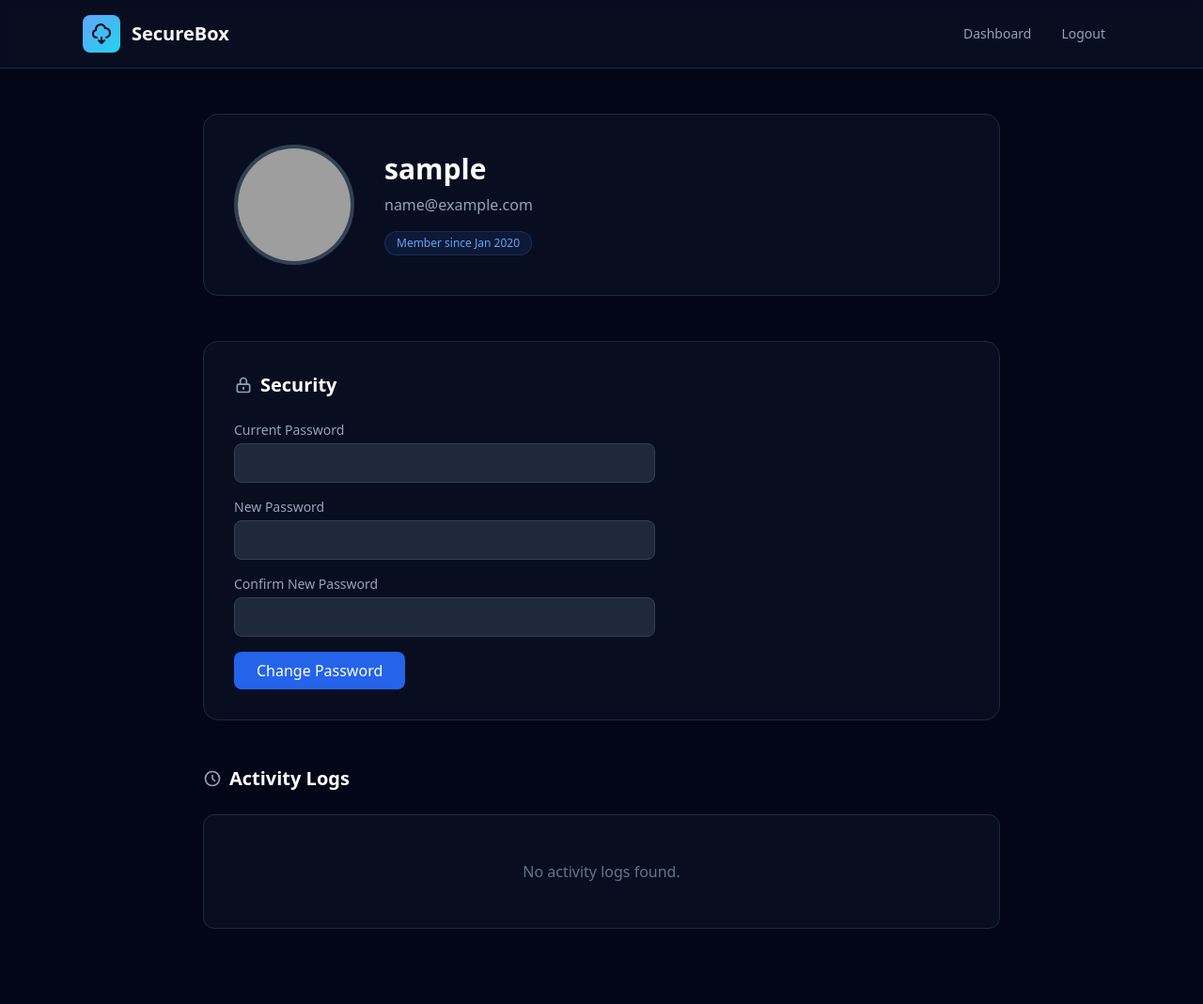
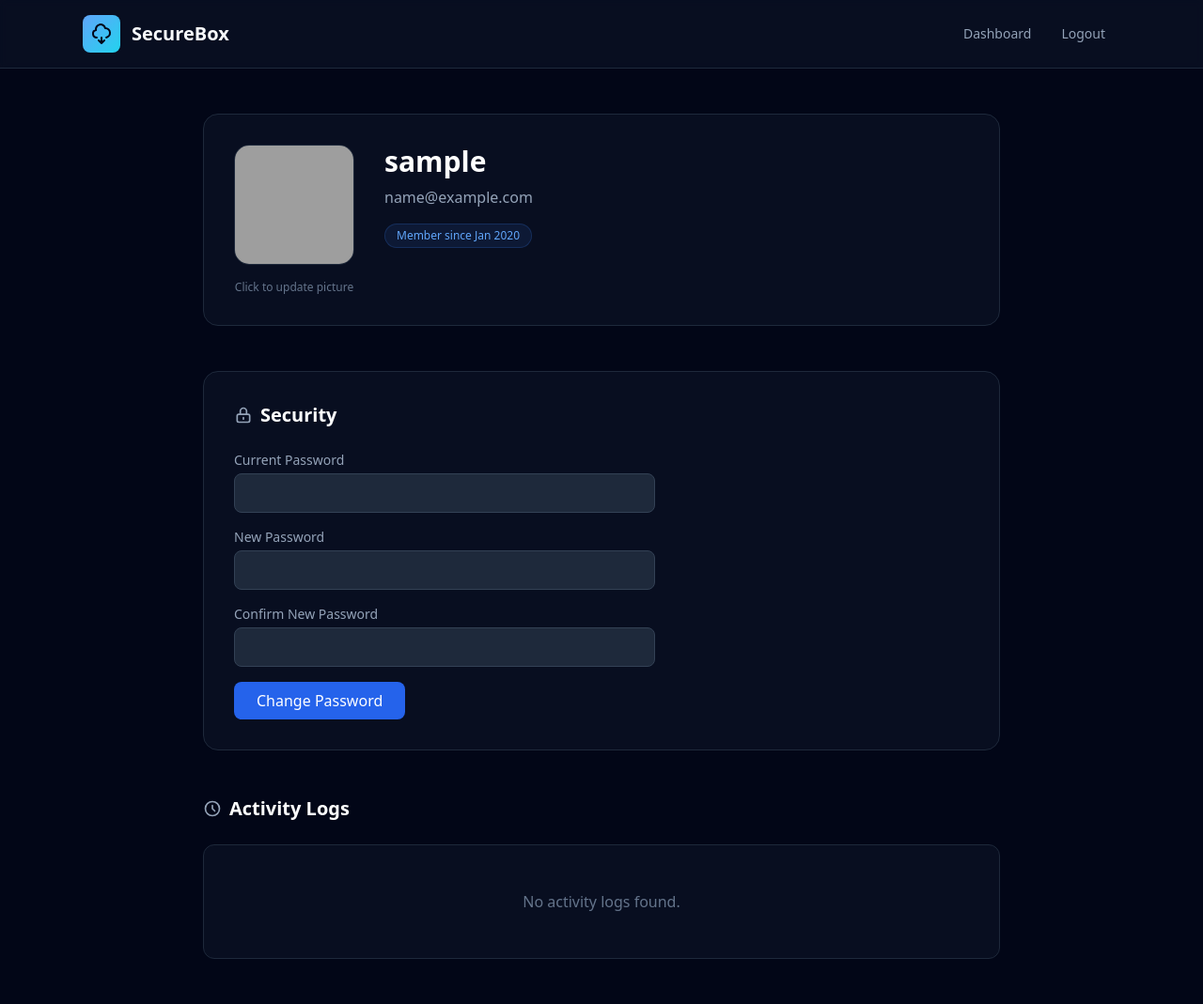
Before and after one commit to ChahdBhamza/Secure-Boxini, a Flask app: page /profile in a window 1280 px wide. Shown: the whole page at 94% size. Before the commit the page ends 989 px from the top, so only its background shows below. Run offline with Flask 3, Linux system fonts and the light colour scheme; the visitor is signed in with stand-in values (Sample User, id 1); a database or web service that is not in the repository returns one stand-in record (values such as "Sample title"); data that the repository does not hold is empty; some libraries are stand-ins or nearby versions; grey boxes are pictures that could not be loaded.

Commit message:
feat: Implement user profile management with picture upload, password change, activity logs, and two-factor authentication.

```diff
--- a/app.py
+++ b/app.py
@@ -10,11 +10,25 @@ import uuid
 from authlib.integrations.flask_client import OAuth
 from flask_mail import Mail, Message
 from dotenv import load_dotenv
+import pyotp
+import qrcode
+import io
+import base64
+import pyotp
+import qrcode
+import io
+import base64
 
 load_dotenv()
 
+# Allow OAuth over HTTP for local development
+os.environ['OAUTHLIB_INSECURE_TRANSPORT'] = '1'
+
 app = Flask(__name__)
 app.secret_key = os.getenv("SECRET_KEY", "dev_key_please_change_in_production")
+app.config['SESSION_COOKIE_SECURE'] = False
+app.config['SESSION_COOKIE_HTTPONLY'] = True
+app.config['SESSION_COOKIE_SAMESITE'] = 'Lax'
 
 UPLOAD_FOLDER = "uploads"
 os.makedirs(UPLOAD_FOLDER, exist_ok=True)
@@ -116,19 +130,110 @@ def login():
             return render_template("login.html", error="User not found")
 
         # Verify password
-        # Verify password
         if user and check_password_hash(user["password"], password):
             # Check if verified
             if user.get("is_verified") is False:
                  return render_template("login.html", error="Please verify your email first.")
 
-            session["user"] = useremail
-            log_activity(useremail, "User Logged In")
-            return redirect(url_for("dashboard"))
+            # MANDATORY 2FA CHECK
+            if user.get("is_2fa_enabled"):
+                session["pre_2fa_user"] = useremail
+                return redirect(url_for("verify_2fa_login"))
+            else:
+                # Force Setup
+                session["user"] = useremail # Temporarily log them in to set up 2FA
+                return redirect(url_for("enable_2fa"))
 
         return render_template("login.html", error="Invalid username or password")
 
     return render_template("login.html")
+
+@app.route("/verify-2fa-login", methods=["GET", "POST"])
+def verify_2fa_login():
+    if "pre_2fa_user" not in session:
+        return redirect(url_for("login"))
+
+    if request.method == "POST":
+        code = request.form.get("code")
+        user = users_col.find_one({"email": session["pre_2fa_user"]})
+
+        if not user or not user.get("totp_secret"):
+            session.pop("pre_2fa_user", None)
+            return redirect(url_for("login"))
+
+        totp = pyotp.TOTP(user["totp_secret"])
+        if totp.verify(code):
+            session["user"] = session["pre_2fa_user"]
+            session.pop("pre_2fa_user", None)
+            log_activity(session["user"], "User Logged In (2FA)")
+            return redirect(url_for("dashboard"))
+        else:
+            return render_template("verify_2fa.html", error="Invalid Code")
+
+    return render_template("verify_2fa.html")
+
+@app.route("/enable-2fa")
+def enable_2fa():
+    if "user" not in session:
+        return redirect(url_for("login"))
+
+    user = users_col.find_one({"email": session["user"]})
+    if not user:
+        return redirect(url_for("login"))
+
+    # Generate secret if not exists
+    secret = user.get("totp_secret")
+    if not secret:
+        secret = pyotp.random_base32()
+        users_col.update_one(
+            {"email": session["user"]},
+            {"$set": {"totp_secret": secret}}
+        )
+
+    # Generate QR Code
+    totp = pyotp.TOTP(secret)
+    # Provisioning URI for Google Authenticator
+    uri = totp.provisioning_uri(name=user["email"], issuer_name="SecureBox")
+
+    img = qrcode.make(uri)
+    buffered = io.BytesIO()
+    img.save(buffered, format="PNG")
+    img_str = base64.b64encode(buffered.getvalue()).decode()
+
+    return render_template("enable_2fa.html", qr_code=img_str, secret=secret)
+
+@app.route("/verify-2fa-setup", methods=["POST"])
+def verify_2fa_setup():
+    if "user" not in session:
+        return redirect(url_for("login"))
+
+    code = request.form.get("code")
+    user = users_col.find_one({"email": session["user"]})
+    secret = user.get("totp_secret")
+
+    if not secret:
+        return "2FA not initiated", 400
+
+    totp = pyotp.TOTP(secret)
+    if totp.verify(code):
+        users_col.update_one(
+            {"email": session["user"]},
+            {"$set": {"is_2fa_enabled": True}}
+        )
+        log_activity(session["user"], "2FA Enabled")
+        return redirect(url_for("dashboard"))
+    else:
+        # Stay on same page with error
+        user = users_col.find_one({"email": session["user"]})
+        secret = user.get("totp_secret")
+        # Re-generate QR code for display
+        totp = pyotp.TOTP(secret)
+        uri = totp.provisioning_uri(name=user["email"], issuer_name="SecureBox")
+        img = qrcode.make(uri)
+        buffered = io.BytesIO()
+        img.save(buffered, format="PNG")
+        img_str = base64.b64encode(buffered.getvalue()).decode()
+        return render_template("enable_2fa.html", qr_code=img_str, secret=secret, error="Invalid Code")
 
 # ------------------- Email Verification Route -------------------
 @app.route("/verify-email/<token>")
@@ -213,7 +318,10 @@ def google_callback():
             "auth_provider": "google",
             "profile_pic": user_info.get('picture', 'default.png')
         })
+
         log_activity(email, "User Registered via Google")
+        # Reload user so we can use it below
+        user = users_col.find_one({"email": email})
     else:
         # User exists, check if they are a Google user
         if user.get("auth_provider") != "google":
@@ -221,9 +329,14 @@ def google_callback():
 
         # If they are a Google user, we're good to go (we could update info here if needed)
 
-    session["user"] = email
-    log_activity(email, "User Logged In via Google")
-    return redirect(url_for("dashboard"))
+    # MANDATORY 2FA CHECK FOR GOOGLE LOGIN
+    if user.get("is_2fa_enabled"):
+        session["pre_2fa_user"] = email
+        return redirect(url_for("verify_2fa_login"))
+    else:
+        # Force Setup
+        session["user"] = email
+        return redirect(url_for("enable_2fa"))
 
 # ------------------- Dashboard (upload + list files) -------------------
 @app.route("/dashboard", methods=["GET", "POST"])
@@ -519,5 +632,32 @@ def delete_log(log_id):
     })
 
     return redirect(url_for("profile"))
+
+@app.route("/delete_account", methods=["POST"])
+def delete_account():
+    if "user" not in session:
+        return redirect(url_for("login"))
+
+    user_email = session["user"]
+
+    # 1. Delete Files (Physical and DB)
+    user_files = files_col.find({"user": user_email})
+    for f in user_files:
+        try:
+            os.remove(os.path.join(UPLOAD_FOLDER, f["stored_name"]))
+        except OSError:
+            pass # File might be missing
+    files_col.delete_many({"user": user_email})
+
+    # 2. Delete Logs
+    logs_col.delete_many({"email": user_email})
+
+    # 3. Delete User
+    users_col.delete_one({"email": user_email})
+
+    # 4. Logout
+    session.pop("user", None)
+
+    return redirect(url_for("register"))
 if __name__ == "__main__":
     app.run(debug=True, port=5001)
--- a/requirements.txt
+++ b/requirements.txt
@@ -4,3 +4,5 @@ python-dotenv
 authlib
 requests
 Flask-Mail
+pyotp
+qrcode
--- a/templates/profile.html
+++ b/templates/profile.html
@@ -2,8 +2,8 @@
 <html lang="en">
 
 <head>
-    <meta charset="UTF-8">
-    <meta name="viewport" content="width=device-width, initial-scale=1.0">
+  <meta charset="UTF-8" />
+  <meta name="viewport" content="width=device-width, initial-scale=1.0" />
   <title>SecureBox - Profile</title>
   <script src="https://cdn.tailwindcss.com"></script>
 </head>
@@ -11,81 +11,59 @@
 <body class="bg-slate-950 text-slate-50">
   <div class="min-h-screen">
     <!-- Header -->
-        <div class="border-b border-slate-800 bg-slate-900/50 backdrop-blur-sm sticky top-0 z-10">
+    <header class="border-b border-slate-800 bg-slate-900/50 backdrop-blur-sm sticky top-0 z-10">
       <div class="max-w-6xl mx-auto px-6 py-4 flex items-center justify-between">
         <div class="flex items-center gap-3">
           <a href="{{ url_for('dashboard') }}"
-                        class="flex items-center gap-3 hover:opacity-80 transition-opacity">
-                        <div
-                            class="w-10 h-10 rounded-lg bg-gradient-to-br from-blue-400 to-cyan-400 flex items-center justify-center">
+            class="w-10 h-10 rounded-lg bg-gradient-to-br from-blue-400 to-cyan-400 flex items-center justify-center hover:opacity-90 transition-opacity">
             <svg class="w-6 h-6 text-slate-950" fill="none" stroke="currentColor" viewBox="0 0 24 24">
               <path stroke-linecap="round" stroke-linejoin="round" stroke-width="2"
-                                    d="M7 16a4 4 0 01-.88-7.903A5 5 0 1115.9 6L16 6a5 5 0 011 9.9M9 19l3 3m0 0l3-3m-3 3v-6">
-                                </path>
+                d="M7 16a4 4 0 01-.88-7.903A5 5 0 1115.9 6L16 6a5 5 0 011 9.9M9 19l3 3m0 0l3-3m-3 3v-6"></path>
             </svg>
-                        </div>
+          </a>
           <h1 class="text-xl font-semibold">SecureBox</h1>
-                    </a>
         </div>
         <div class="flex items-center gap-4">
           <a href="{{ url_for('dashboard') }}"
-                        class="text-slate-400 hover:text-slate-50 text-sm font-medium transition-colors">
-                        Dashboard
-                    </a>
+            class="text-slate-400 hover:text-slate-50 text-sm font-medium transition-colors">Dashboard</a>
           <a href="{{ url_for('logout') }}"
-                        class="text-slate-400 hover:text-slate-50 px-4 py-2 rounded-lg hover:bg-slate-800 transition-colors text-sm font-medium">
-                        Logout
-                    </a>
+            class="text-slate-400 hover:text-slate-50 px-4 py-2 rounded-lg hover:bg-slate-800 transition-colors text-sm font-medium">Logout</a>
         </div>
       </div>
-        </div>
+    </header>
 
     <!-- Main Content -->
-        <div class="max-w-4xl mx-auto px-6 py-12">
-
+    <main class="max-w-4xl mx-auto px-6 py-12 space-y-12">
       <!-- Profile Section -->
-            <div class="bg-slate-900/50 border border-slate-800 rounded-2xl p-8 mb-12">
-                <div class="flex items-start gap-8">
-                    <!-- Profile Picture -->
-                    <div class="flex-shrink-0">
-                        <div
-                            class="w-32 h-32 rounded-full bg-slate-800 border-4 border-slate-700 overflow-hidden relative group">
-                            {% if user.profile_pic and user.profile_pic != 'default.png' %}
-                            <img src="{{ url_for('uploaded_file', filename=user.profile_pic) }}" alt="Profile"
-                                class="w-full h-full object-cover">
-                            {% else %}
-                            <div class="w-full h-full flex items-center justify-center bg-slate-800 text-slate-600">
-                                <svg class="w-16 h-16" fill="none" stroke="currentColor" viewBox="0 0 24 24">
-                                    <path stroke-linecap="round" stroke-linejoin="round" stroke-width="2"
-                                        d="M16 7a4 4 0 11-8 0 4 4 0 018 0zM12 14a7 7 0 00-7 7h14a7 7 0 00-7-7z"></path>
-                                </svg>
-                            </div>
-                            {% endif %}
-
-                            <!-- Upload Overlay -->
+      <section class="bg-slate-900/50 border border-slate-800 rounded-2xl p-8">
+        <div class="flex flex-col md:flex-row gap-8">
+          <div class="flex flex-col items-center gap-4">
+            <div class="relative group">
+              {% set profile_pic = user.profile_pic if user.profile_pic else 'default.png' %}
+              <img src="{{ url_for('uploaded_file', filename=profile_pic) }}" alt="Profile Picture"
+                class="w-32 h-32 rounded-2xl object-cover border border-slate-800 bg-slate-900" />
+              <form action="{{ url_for('profile') }}" method="POST" enctype="multipart/form-data" id="profile-pic-form">
                 <label
-                                class="absolute inset-0 bg-black/50 flex items-center justify-center opacity-0 group-hover:opacity-100 transition-opacity cursor-pointer">
-                                <svg class="w-8 h-8 text-white" fill="none" stroke="currentColor" viewBox="0 0 24 24">
+                  class="absolute inset-0 rounded-2xl bg-black/60 flex items-center justify-center opacity-0 group-hover:opacity-100 transition-opacity cursor-pointer">
+                  <svg class="w-7 h-7 text-white" fill="none" stroke="currentColor" viewBox="0 0 24 24">
                     <path stroke-linecap="round" stroke-linejoin="round" stroke-width="2"
                       d="M3 9a2 2 0 012-2h.93a2 2 0 001.664-.89l.812-1.22A2 2 0 0110.07 4h3.86a2 2 0 011.664.89l.812 1.22A2 2 0 0018.07 7H19a2 2 0 012 2v9a2 2 0 01-2 2H5a2 2 0 01-2-2V9z">
                     </path>
                     <path stroke-linecap="round" stroke-linejoin="round" stroke-width="2"
-                                        d="M15 13a3 3 0 11-6 0 3 3 0 016 0z"></path>
+                      d="M12 11a3 3 0 100 6 3 3 0 000-6z"></path>
                   </svg>
-                                <form action="{{ url_for('profile') }}" method="POST" enctype="multipart/form-data"
-                                    id="profile-pic-form">
                   <input type="file" name="profile_pic" class="hidden"
-                                        onchange="document.getElementById('profile-pic-form').submit()">
+                    onchange="document.getElementById('profile-pic-form').submit()" />
+                </label>
               </form>
-                            </label>
             </div>
+            <p class="text-xs text-slate-500">Click to update picture</p>
           </div>
 
-                    <!-- User Info -->
-                    <div class="flex-1 pt-2">
+          <div class="flex-1">
             <h2 class="text-3xl font-bold text-white mb-2">{{ user.username }}</h2>
-                        <p class="text-slate-400 mb-4">{{ user.email }}</p>
-                        <div class="flex gap-2">
+            <p class="text-slate-400 mb-4 break-all">{{ user.email }}</p>
+            <div class="flex flex-wrap gap-2">
               <span
                 class="px-3 py-1 rounded-full bg-blue-500/10 text-blue-400 text-xs font-medium border border-blue-500/20">
                 Member since {{ user.created_at.strftime('%b %Y') if user.created_at else 'N/A' }}
@@ -96,25 +74,31 @@
                 Verified
               </span>
               {% endif %}
+              {% if user.is_2fa_enabled %}
+              <span
+                class="px-3 py-1 rounded-full bg-purple-500/10 text-purple-400 text-xs font-medium border border-purple-500/20">
+                2FA Enabled
+              </span>
+              {% endif %}
             </div>
           </div>
         </div>
-            </div>
+      </section>
 
       <!-- Flash Messages -->
       {% if error %}
-            <div class="bg-red-500/10 border border-red-500/20 text-red-400 px-4 py-3 rounded-lg mb-8">
+      <div class="bg-red-500/10 border border-red-500/20 text-red-400 px-4 py-3 rounded-lg">
         {{ error }}
       </div>
       {% endif %}
       {% if success %}
-            <div class="bg-green-500/10 border border-green-500/20 text-green-400 px-4 py-3 rounded-lg mb-8">
+      <div class="bg-green-500/10 border border-green-500/20 text-green-400 px-4 py-3 rounded-lg">
         {{ success }}
       </div>
       {% endif %}
 
       <!-- Security Section -->
-            <div class="bg-slate-900/50 border border-slate-800 rounded-2xl p-8 mb-12">
+      <section class="bg-slate-900/50 border border-slate-800 rounded-2xl p-8">
         <h3 class="text-xl font-semibold text-white mb-6 flex items-center gap-2">
           <svg class="w-5 h-5 text-slate-400" fill="none" stroke="currentColor" viewBox="0 0 24 24">
             <path stroke-linecap="round" stroke-linejoin="round" stroke-width="2"
@@ -123,33 +107,31 @@
           </svg>
           Security
         </h3>
-                <form action="{{ url_for('change_password') }}" method="POST" class="max-w-md">
-                    <div class="space-y-4">
+        <form action="{{ url_for('change_password') }}" method="POST" class="max-w-md space-y-4">
           <div>
             <label class="block text-sm font-medium text-slate-400 mb-1">Current Password</label>
             <input type="password" name="current_password" required
-                                class="w-full bg-slate-800 border border-slate-700 rounded-lg px-4 py-2 text-white focus:outline-none focus:border-blue-500 transition-colors">
+              class="w-full bg-slate-800 border border-slate-700 rounded-lg px-4 py-2 text-white focus:outline-none focus:border-blue-500 transition-colors" />
           </div>
           <div>
             <label class="block text-sm font-medium text-slate-400 mb-1">New Password</label>
             <input type="password" name="new_password" required
-                                class="w-full bg-slate-800 border border-slate-700 rounded-lg px-4 py-2 text-white focus:outline-none focus:border-blue-500 transition-colors">
+              class="w-full bg-slate-800 border border-slate-700 rounded-lg px-4 py-2 text-white focus:outline-none focus:border-blue-500 transition-colors" />
           </div>
           <div>
             <label class="block text-sm font-medium text-slate-400 mb-1">Confirm New Password</label>
             <input type="password" name="confirm_password" required
-                                class="w-full bg-slate-800 border border-slate-700 rounded-lg px-4 py-2 text-white focus:outline-none focus:border-blue-500 transition-colors">
+              class="w-full bg-slate-800 border border-slate-700 rounded-lg px-4 py-2 text-white focus:outline-none focus:border-blue-500 transition-colors" />
           </div>
           <button type="submit"
             class="bg-blue-600 hover:bg-blue-500 text-white px-6 py-2 rounded-lg font-medium transition-colors">
             Change Password
           </button>
-                    </div>
         </form>
-            </div>
+      </section>
 
       <!-- Activity Logs Section -->
-            <div>
+      <section>
         <h3 class="text-xl font-semibold text-white mb-6 flex items-center gap-2">
           <svg class="w-5 h-5 text-slate-400" fill="none" stroke="currentColor" viewBox="0 0 24 24">
             <path stroke-linecap="round" stroke-linejoin="round" stroke-width="2"
@@ -175,8 +157,9 @@
                 <tr class="hover:bg-slate-800/50 transition-colors group">
                   <td class="px-6 py-4 text-slate-300 font-medium">{{ log.action }}</td>
                   <td class="px-6 py-4 text-slate-400 text-sm">{{ log.details or '-' }}</td>
-                                    <td class="px-6 py-4 text-slate-500 text-sm font-mono">{{
-                                        log.timestamp.strftime('%Y-%m-%d %H:%M') }}</td>
+                  <td class="px-6 py-4 text-slate-500 text-sm font-mono">
+                    {{ log.timestamp.strftime('%Y-%m-%d %H:%M') }}
+                  </td>
                   <td class="px-6 py-4 text-right">
                     <a href="{{ url_for('delete_log', log_id=log._id) }}"
                       class="text-slate-500 hover:text-red-400 transition-colors opacity-0 group-hover:opacity-100"
@@ -199,9 +182,8 @@
           </div>
           {% endif %}
         </div>
-            </div>
-
-        </div>
+      </section>
+    </main>
   </div>
 </body>
 
```
Also changed, not shown: templates/enable_2fa.html (added, +78 -0 lines), templates/verify_2fa.html (added, +65 -0 lines), uploads/profile_benhamzachahd6gmail.com_cb00d64d35828c3fb36259bfb7dd153f_1.jpg (added). Lines whose indentation alone changed are shown as unchanged.
